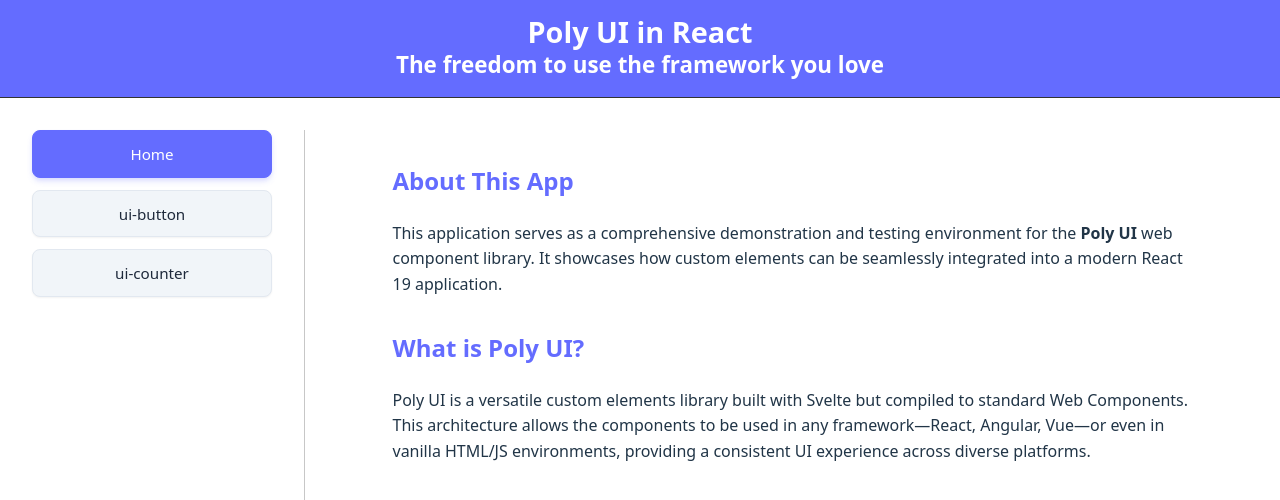
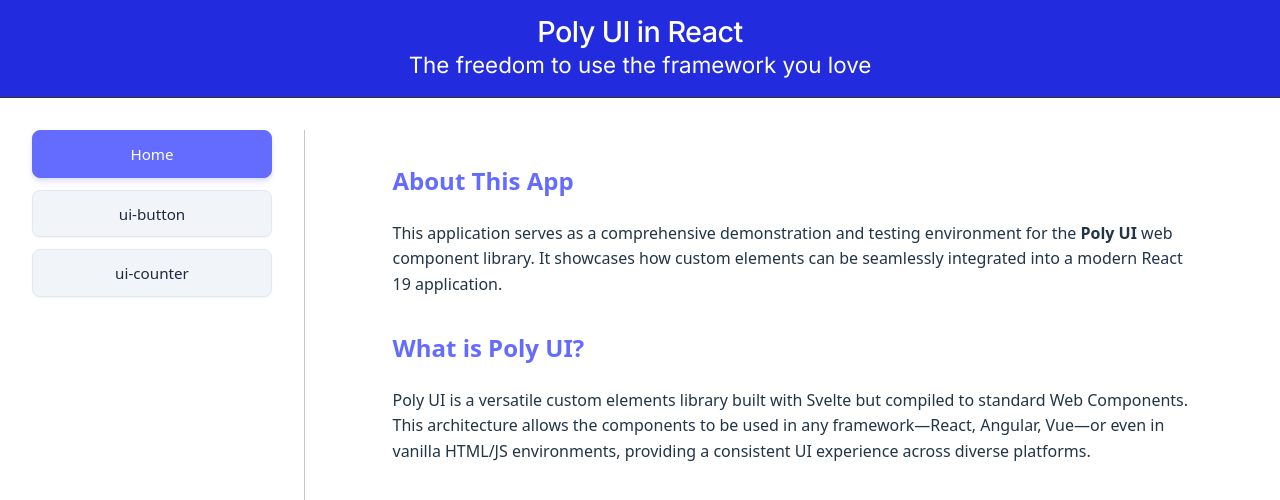
Before and after one commit to paul-w42/poly-ui-react-demo, a React (Vite) app: page / in a window 1280 px wide. Shown: the top 500 px of the page. Built offline with nearby package versions, Linux system fonts and the light colour scheme.

Commit message:
styling changes to appbar

```diff
--- a/index.html
+++ b/index.html
@@ -5,6 +5,9 @@
     <link rel="icon" type="image/svg+xml" href="/vite.svg" />
     <meta name="viewport" content="width=device-width, initial-scale=1.0" />
     <title>demo-app-react</title>
+    <link rel="preconnect" href="https://fonts.googleapis.com">
+    <link rel="preconnect" href="https://fonts.gstatic.com" crossorigin>
+    <link href="https://fonts.googleapis.com/css2?family=Inter:ital,opsz,wght@0,14..32,100..900;1,14..32,100..900&display=swap" rel="stylesheet">
   </head>
   <body>
     <div id="root"></div>
--- a/src/App.css
+++ b/src/App.css
@@ -14,7 +14,7 @@
 }
 
 .app-header {
-  background-color: #646cff;
+  background-color: #222bdd;
   padding: 1rem 2rem;
   border-bottom: 1px solid #333;
   text-align: center;
@@ -22,13 +22,18 @@
 
 .app-header h1 {
   margin: 0;
+  font-family: 'Inter', sans-serif;
   font-size: 1.8rem;
+  font-weight: 500;
+  letter-spacing: -0.02em;
   color: #ffffff;
 }
 
 .app-header h2 {
   margin: 0;
+  font-family: 'Inter', sans-serif;
   font-size: 1.4rem;
+  font-weight: 400;
   color: #ffffff;
 }
 
```
